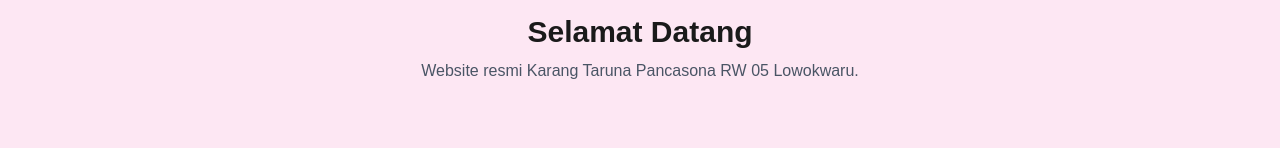
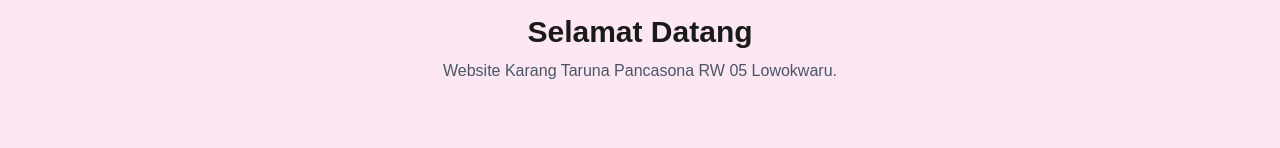
Before and after one commit to elvinavia/pancasona, a Next.js app: page / in a window 1280 px wide. Shown: the part 249-397 px from the top of the page. Built offline with nearby package versions, Linux system fonts and the light colour scheme.

Commit message:
Update page.tsx

```diff
--- a/src/app/page.tsx
+++ b/src/app/page.tsx
@@ -14,7 +14,7 @@ export default function Home() {
 
       <h1 className="text-3xl font-bold mt-4">Selamat Datang</h1>
       <p className="mt-2 text-gray-600">
-        Website resmi Karang Taruna Pancasona RW 05 Lowokwaru.
+        Website Karang Taruna Pancasona RW 05 Lowokwaru.
       </p>
 
     </section>
```
